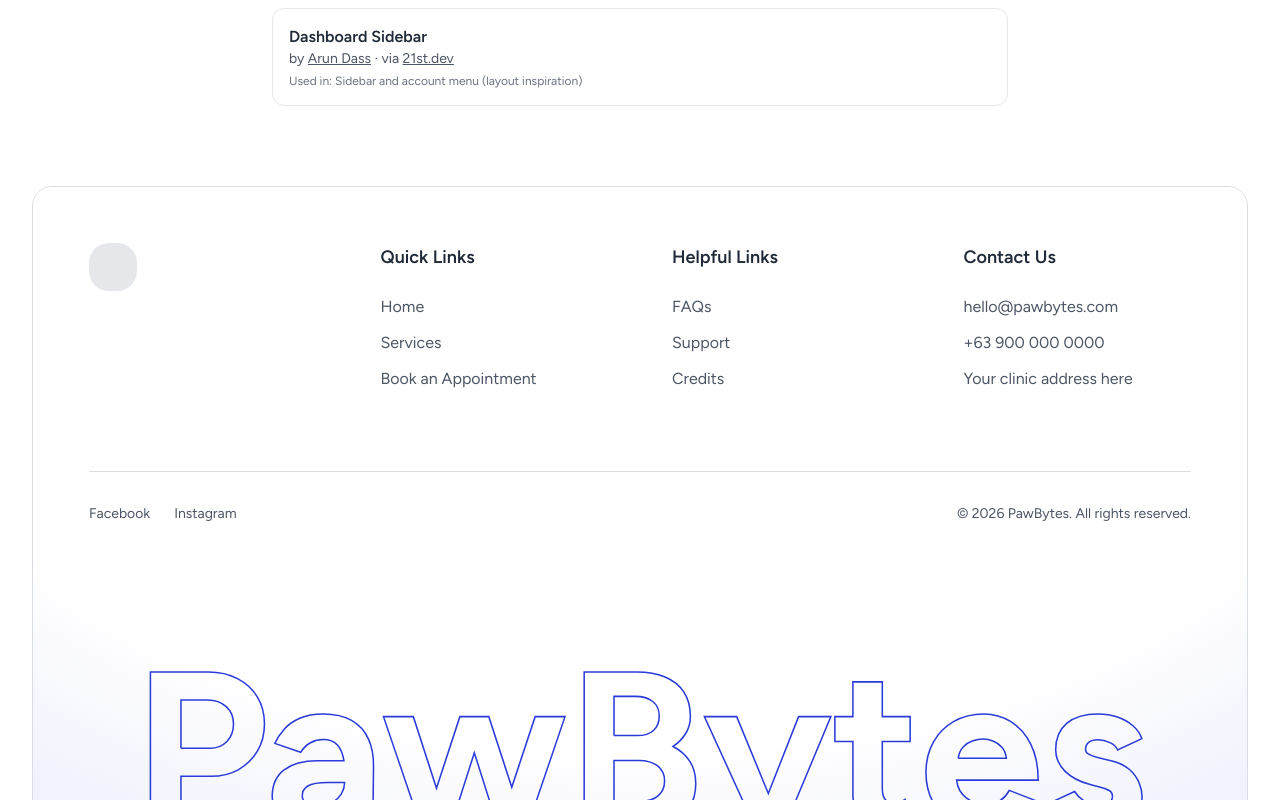
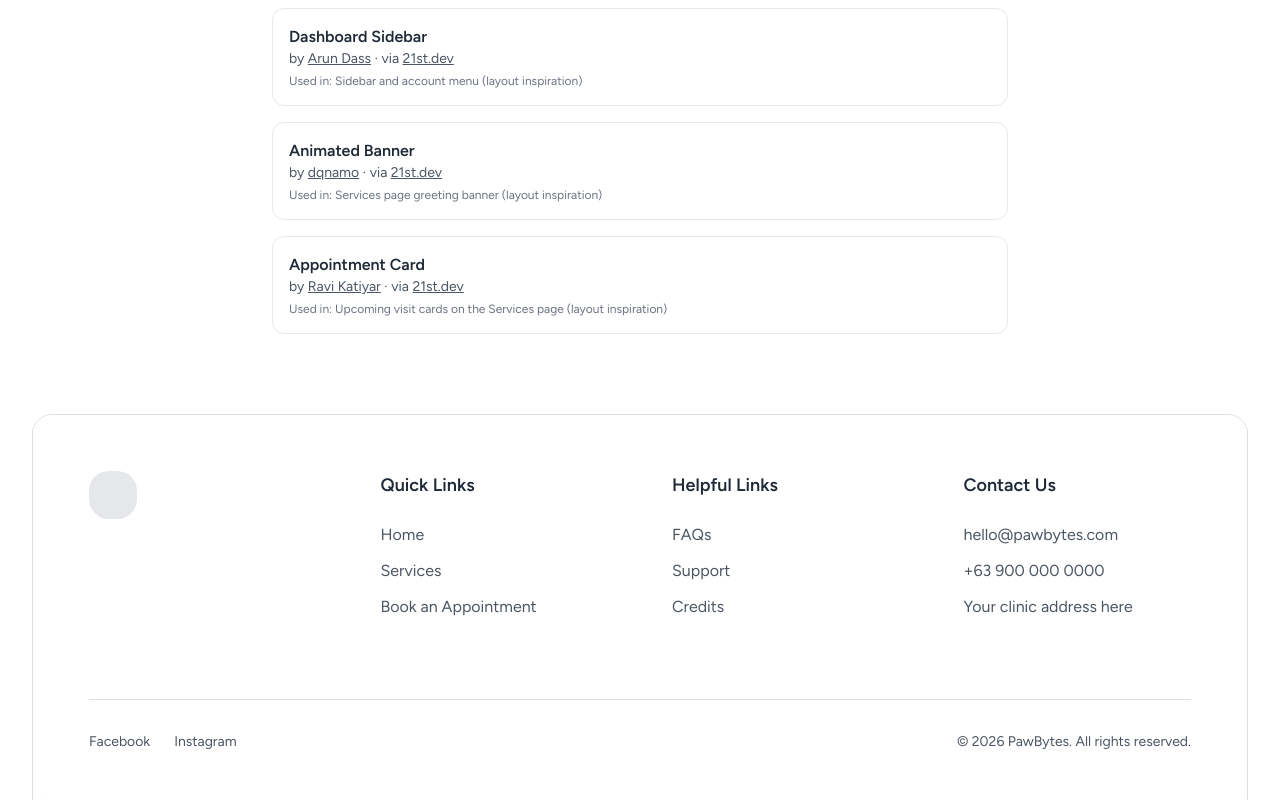
Before and after one commit to zane-castrence/vet-pawbytes, a React (Create React App) app: page /credits in a window 1280 px wide. Shown: the part 1400-2200 px from the top of the page. Built offline with nearby package versions, Linux system fonts and the light colour scheme.

Commit message:
feat(credits): add animated banner and appointment card

```diff
--- a/src/data/credits.js
+++ b/src/data/credits.js
@@ -87,6 +87,22 @@ const credits = [
         sourceUrl: "https://21st.dev/@arunjdass/components/dashboard-sidebar",
         usedIn: "Sidebar and account menu (layout inspiration)",
     },
+    {
+        name: "Animated Banner",
+        author: "dqnamo",
+        authorUrl: "https://21st.dev/@dqnamo",
+        source: "21st.dev",
+        sourceUrl: "https://21st.dev/@dqnamo/components/animated-banner",
+        usedIn: "Services page greeting banner (layout inspiration)",
+    },
+    {
+        name: "Appointment Card",
+        author: "Ravi Katiyar",
+        authorUrl: "https://21st.dev/@ravikatiyar162",
+        source: "21st.dev",
+        sourceUrl: "https://21st.dev/@ravikatiyar162/components/card-23",
+        usedIn: "Upcoming visit cards on the Services page (layout inspiration)",
+    },
     // add more entries here as you bring in components
 ];
 
```
